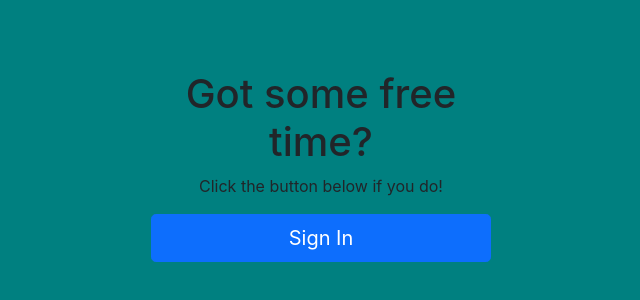
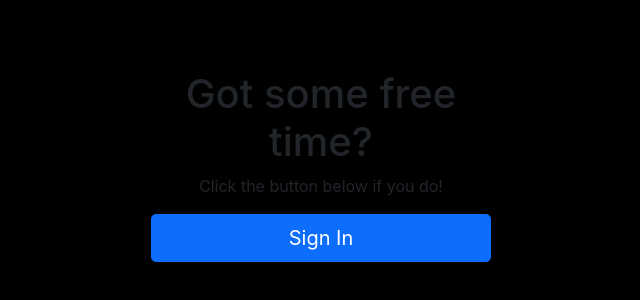
Before and after one commit to crican1/Front-End-Capstone-Project-Leisure-Play, a Next.js app: page / in a window 1280 px wide. Shown: the part 194-494 px from the top of the page, without its empty margins (319-959 px from the left). Built offline with nearby package versions, Linux system fonts and the light colour scheme; no server answers.

Commit message:
fixing merge from previous branch

```diff
--- a/components/GameCard.js
+++ b/components/GameCard.js
@@ -1,5 +1,4 @@
 import Link from 'next/link';
-import { useRouter } from 'next/router';
 import PropTypes from 'prop-types';
 import React, { useEffect, useState } from 'react';
 import { Button, Card } from 'react-bootstrap';
@@ -10,8 +9,6 @@ import { useAuth } from '../utils/context/authContext';
 function GameCard({ gameObj, onUpdate }) {
   const { user } = useAuth();
   const [setGameDetails] = useState([]);
-  const router = useRouter();
-  const { firebaseKey } = router.query;
 
   useEffect(() => {
     getSingleCollection(gameObj.firebaseKey).then(setGameDetails);
@@ -51,14 +48,15 @@ function GameCard({ gameObj, onUpdate }) {
 
 GameCard.propTypes = {
   gameObj: PropTypes.shape({
-    background_image: PropTypes.string,
+    image: PropTypes.string,
     name: PropTypes.string,
-    genres: PropTypes.string,
-    released: PropTypes.string,
+    genre: PropTypes.string,
+    platform: PropTypes.string,
     id: PropTypes.string,
     firebaseKey: PropTypes.string,
     uid: PropTypes.string,
   }).isRequired,
+  onUpdate: PropTypes.func.isRequired,
 };
 
 export default GameCard;
--- a/styles/globals.css
+++ b/styles/globals.css
@@ -18,5 +18,5 @@ a {
 }
 
 body {
-  background-color: teal;
+  background-color: black;
 }
```
